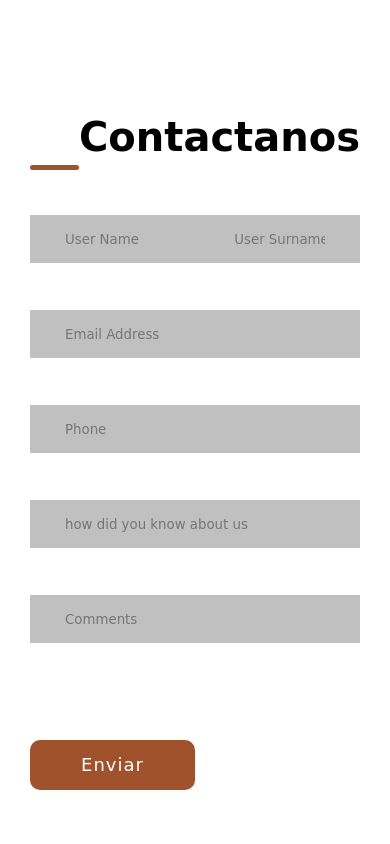
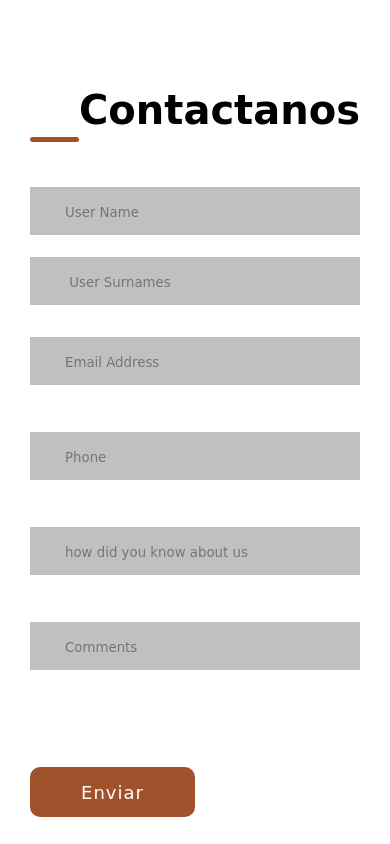
Before and after one commit to MendozaServin/Mexa-proyect, an Angular app: page / in a window 390 px wide. Built offline with nearby package versions, Linux system fonts and the light colour scheme.

Commit message:
jsdbasaksn

```diff
--- a/src/app/pages/contact/contact.component.css
+++ b/src/app/pages/contact/contact.component.css
@@ -106,7 +106,6 @@ span{
 
 .datadata input{
   height: 100%;
-  width: 50%;
   padding: 0 35px;
   border: none;
   outline: none;
@@ -116,6 +115,49 @@ span{
   background-color: #C0C0C0;
 }
 
+#input1{
+  width: 48%;
+  margin-right: 15px;
+}
+
+#input2{
+  width: 48%;
+  margin-left: 15px;
+}
+
 .datadata input:is(:focus, :valid){
   border-bottom-color: #3498db;
 }
+
+@media (max-width: 1000px) {
+  .datadata input{
+    height: 100%;
+    width: 50%;
+    padding: 0 35px;
+    border: none;
+    outline: none;
+    border-bottom: 2px solid white;
+    border-top: 2px solid transparent;
+    background-color: #C0C0C0;
+  }
+
+
+  #input1{
+    width: 100%;
+    align-items: center;
+    margin-right: 0px;
+    margin-bottom: 10px;
+
+  }
+
+  .datadata{
+    margin-bottom: 100px;
+  }
+
+  #input2{
+    width: 100%;
+    align-items: center;
+    margin-left: 0px;
+    margin-top: 10px;
+  }
+}
--- a/src/app/pages/contact/contact.component.html
+++ b/src/app/pages/contact/contact.component.html
@@ -7,8 +7,8 @@
 
         <form action="#">
           <div class="datadata">
-              <input type="text" placeholder="User Name" required>
-              <input type="text" placeholder=" User Surnames" required>
+              <input id="input1" type="text" placeholder="User Name" required>
+              <input id="input2" type="text" placeholder=" User Surnames" required>
           </div>
 
           <div class="data">
```
